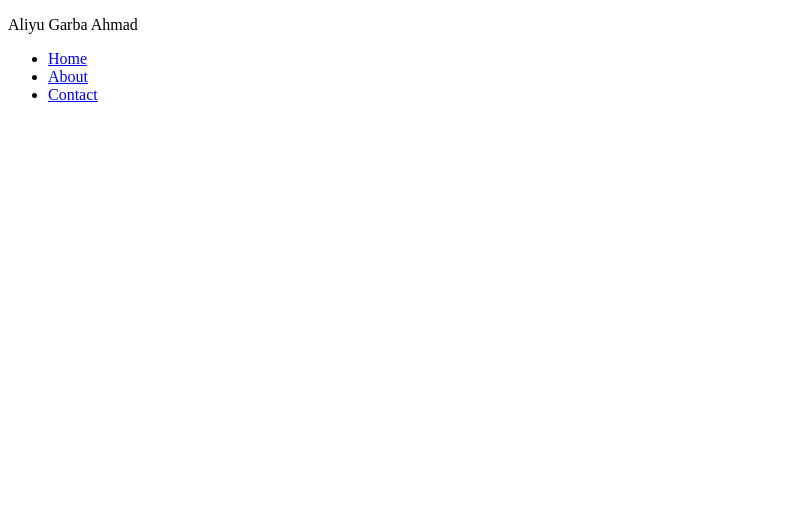
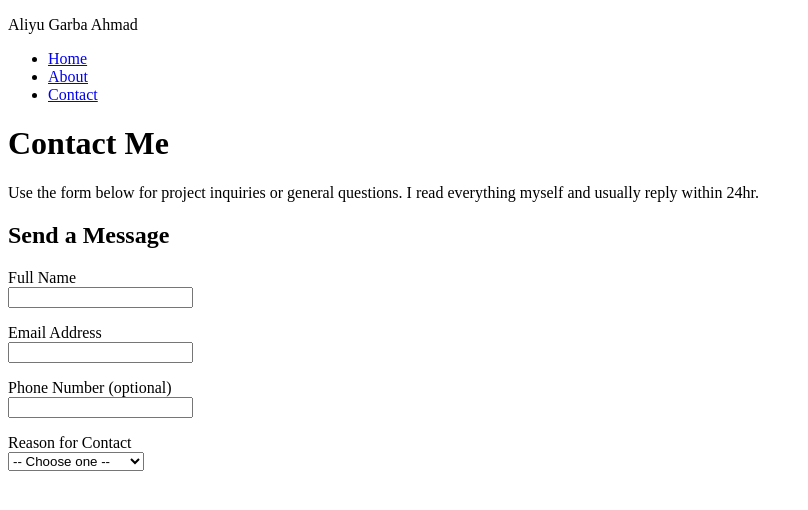
Before and after one commit to Aliyu-G-Ahmad/week-13-html, a plain HTML site: page contact.html in a window 1280 px wide. Shown: the whole page, without its empty margins (0-808 px from the left). Drawn offline with Linux system fonts and the light colour scheme.

Commit message:
added contact page and updated the title and name in the header of the contact page

```diff
--- a/contact.html
+++ b/contact.html
@@ -18,5 +18,42 @@
   </nav>
 </header>
 
+<main>
+    <h1>Contact Me</h1>
+
+  <p>
+    Use the form below for project inquiries or general
+    questions. I read everything myself and usually reply within 24hr.
+  </p>
+
+  <section>
+    <h2>Send a Message</h2>
+
+    <form action="/submit-contact" method="post">
+
+      <p>
+        <label for="fullname">Full Name</label><br>
+        <input type="text" id="fullname" name="fullname" required minlength="2" maxlength="80" autocomplete="name">
+      </p>
+
+      <p>
+        <label for="email">Email Address</label><br>
+        <input type="email" id="email" name="email" required autocomplete="email">
+      </p>
+
+      <p>
+        <label for="phone">Phone Number (optional)</label><br>
+        <input type="tel" id="phone" name="phone" pattern="^[0-9+\-\s()]{7,20}$" autocomplete="tel">
+      </p>
+
+      <p>
+        <label for="topic">Reason for Contact</label><br>
+        <select id="topic" name="topic" required>
+          <option value="">-- Choose one --</option>
+          <option value="project">New project inquiry</option>
+          <option value="other">Something else</option>
+        </select>
+      </p>
+</main>
 </body>
 </html>
```
